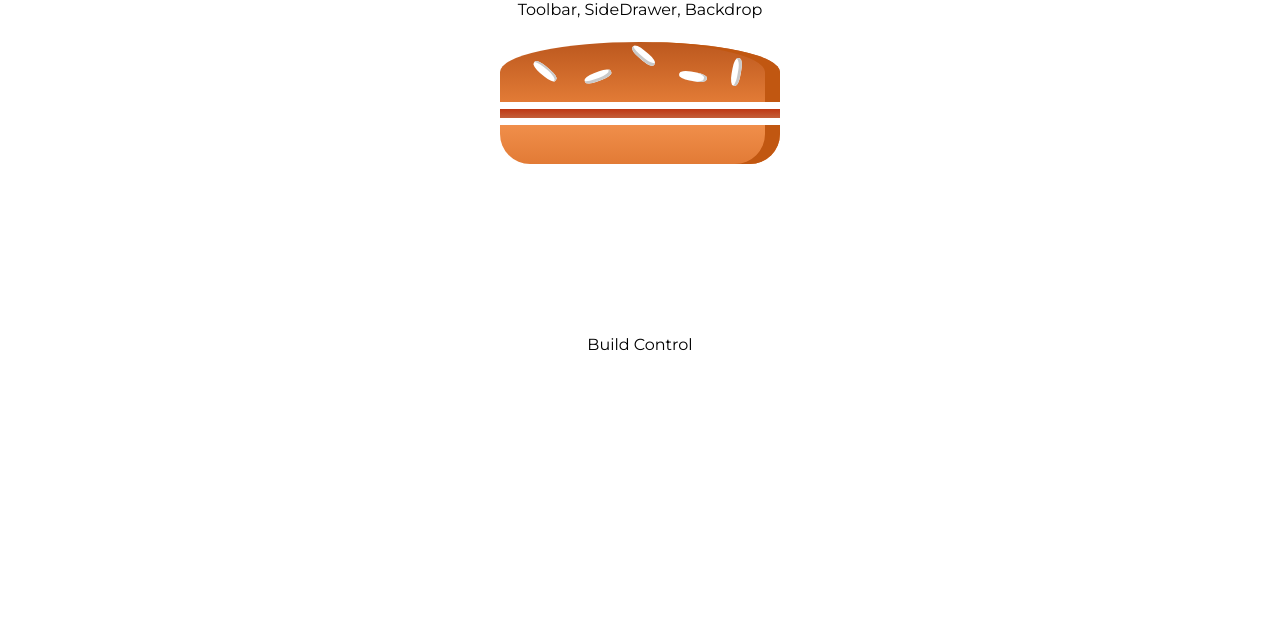
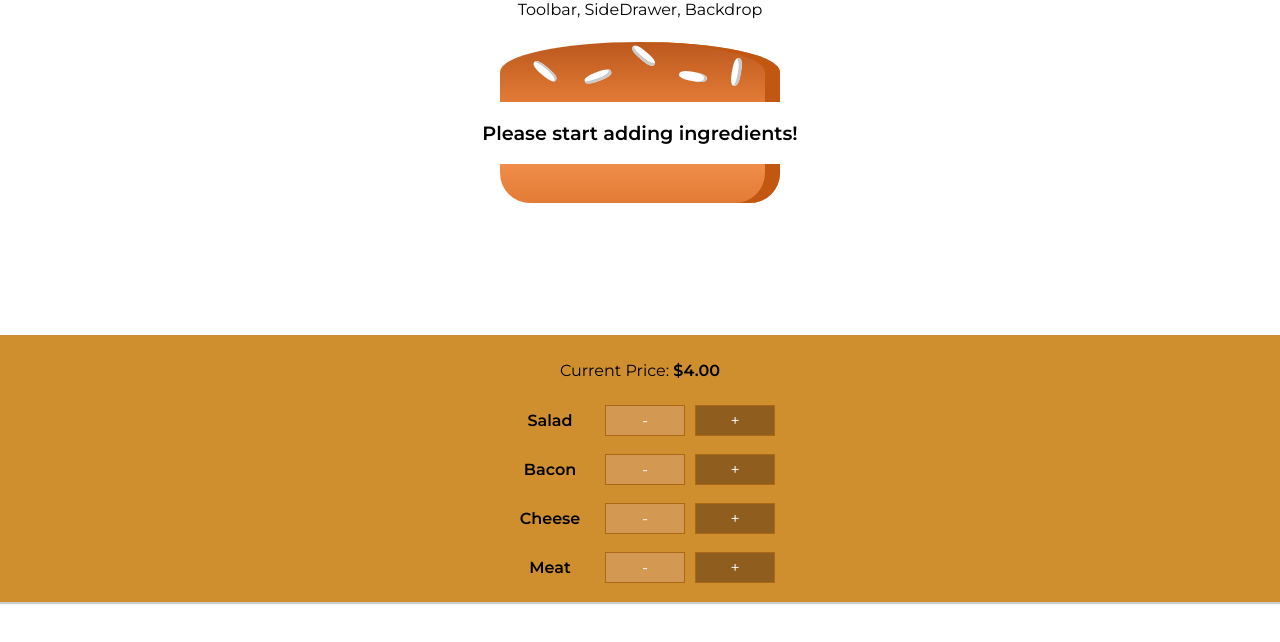
Before and after one commit to nghochi123/react-stuff, a React (Create React App) app in the folder React/burger-builder/: page / in a window 1280 px wide. Shown: the top 642 px of the page. Built offline with nearby package versions, Linux system fonts and the light colour scheme.

Commit message:
Added functionality to the burger builder: price and adding ingredients

```diff
--- /dev/null
+++ b/React/burger-builder/src/components/Burger/BuildControls/BuildControl/BuildControl.js
@@ -0,0 +1,13 @@
+import React from 'react';
+import classes from './BuildControl.module.css';
+
+const buildControl = (props) => {
+    return (
+    <div className={classes.BuildControl}>
+        <div className={classes.Label}>{props.label}</div>
+        <button className={classes.Less} onClick={props.removed}>-</button>
+        <button className={classes.More} onClick={props.added}>+</button>
+    </div>);
+};
+
+export default buildControl;
--- /dev/null
+++ b/React/burger-builder/src/components/Burger/BuildControls/BuildControl/BuildControl.module.css
@@ -0,0 +1,56 @@
+.BuildControl {
+    display: flex;
+    justify-content: space-between;
+    align-items: center;
+    margin: 5px 0;
+}
+
+.BuildControl button {
+    display: block;
+    font: inherit;
+    padding: 5px;
+    margin: 0 5px;
+    width: 80px;
+    border: 1px solid #AA6817;
+    cursor: pointer;
+    outline: none;
+}
+
+.BuildControl button:disabled {
+    background-color: #AC9980;
+    border: 1px solid #7E7365;
+    color: #ccc;
+    cursor: default;
+}
+
+.BuildControl button:hover:disabled {
+    background-color: #AC9980;
+    color: #ccc;
+    cursor: not-allowed;
+}
+
+.Label {
+    padding: 10px;
+    font-weight: bold;
+    width: 80px;
+}
+
+.BuildControl .Less {
+    background-color: #D39952;
+    color: white;
+}
+
+.BuildControl .More {
+    background-color: #8F5E1E;
+    color: white;
+}
+
+.BuildControl .Less:hover, .BuildControl .Less:active {
+    background-color: #DAA972;
+    color: white;
+}
+
+.BuildControl .More:hover,.BuildControl .More:active {
+    background-color: #99703F;
+    color: white;
+}
--- /dev/null
+++ b/React/burger-builder/src/components/Burger/BuildControls/BuildControls.js
@@ -0,0 +1,27 @@
+import React from 'react';
+
+import classes from './BuildControls.module.css';
+import BuildControl from './BuildControl/BuildControl';
+
+const controls = [
+    {label: 'Salad', type: 'salad'},
+    {label: 'Bacon', type: 'bacon'},
+    {label: 'Cheese', type: 'cheese'},
+    {label: 'Meat', type: 'meat'}
+];
+
+const buildControls = (props) => {
+    return (
+    <div className={classes.BuildControls}>
+        <p>Current Price: <strong>${props.price.toFixed(2)}</strong></p>
+        {controls.map(ctrl=>(
+            <BuildControl
+            key={ctrl.label}
+            label={ctrl.label}
+            added={()=>props.ingredientAdded(ctrl.type)}
+            removed={()=>props.ingredientRemoved(ctrl.type)}/>
+        ))}
+    </div>);
+};
+
+export default buildControls;
--- /dev/null
+++ b/React/burger-builder/src/components/Burger/BuildControls/BuildControls.module.css
@@ -0,0 +1,10 @@
+.BuildControls {
+    width: 100%;
+    background-color: #cf8f2e;
+    display: flex;
+    flex-flow: column;
+    align-items:center;
+    box-shadow: 0 2px 1px #ccc;
+    margin: auto;
+    padding: 10px 0;
+}
--- a/React/burger-builder/src/containers/BurgerBuilder/BurgerBuilder.js
+++ b/React/burger-builder/src/containers/BurgerBuilder/BurgerBuilder.js
@@ -1,14 +1,51 @@
 import React, { Component } from 'react';
 import Aux from'../../hoc/Auxiliary';
 import Burger from '../../components/Burger/Burger';
+import BuildControls from '../../components/Burger/BuildControls/BuildControls';
+
+const INGREDIENT_PRICES = {
+    salad: 0.5,
+    cheese: 0.4,
+    meat: 1.3,
+    bacon: 0.7
+}
 
 class BurgerBuilder extends Component {
     state = {
         ingredients: {
             salad: 0,
-            bacon: 1,
+            bacon: 0,
             cheese: 0,
             meat: 0
+        },
+        totalPrice: 4
+    }
+
+    addIngredientHandler = (type) =>{
+        const oldCount = this.state.ingredients[type];
+        const updatedCount = oldCount + 1;
+        const updatedIngredients = {...this.state.ingredients};
+        updatedIngredients[type] = updatedCount;
+        const priceAddition = INGREDIENT_PRICES[type];
+        const updatedPrice = this.state.totalPrice + priceAddition;
+        this.setState({
+            totalPrice: updatedPrice,
+            ingredients: updatedIngredients
+        });
+    }
+
+    removeIngredientHandler = (type) =>{
+        const oldCount = this.state.ingredients[type];
+        if(oldCount !== 0){
+            const updatedCount = oldCount - 1;
+            const updatedIngredients = {...this.state.ingredients};
+            updatedIngredients[type] = updatedCount;
+            const priceDiff = INGREDIENT_PRICES[type];
+            const updatedPrice = this.state.totalPrice - priceDiff;
+            this.setState({
+                totalPrice: updatedPrice,
+                ingredients: updatedIngredients
+            });
         }
     }
 
@@ -17,7 +54,10 @@
         return (
             <Aux>
                 <Burger ingredients={this.state.ingredients}/>
-                <div>Build Control</div>
+                <BuildControls
+                ingredientAdded={this.addIngredientHandler}
+                ingredientRemoved={this.removeIngredientHandler}
+                price={this.state.totalPrice}/>
             </Aux>
 
         );
```
Also changed, not shown: 1 other file (tests, documents, lock files or other folders).
